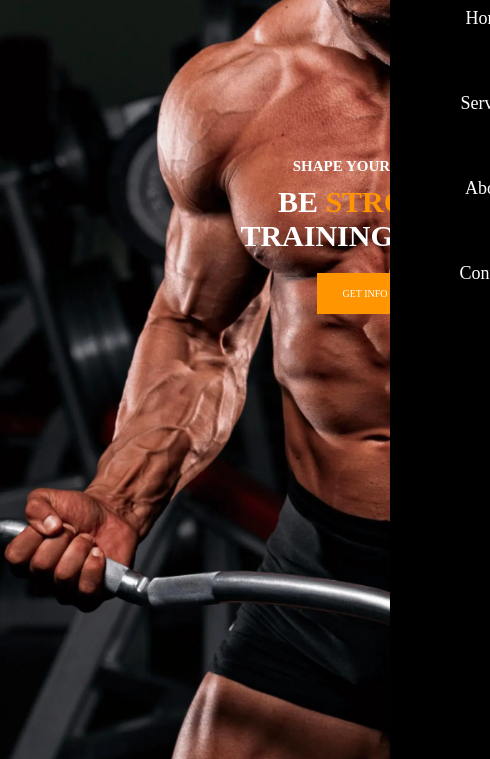
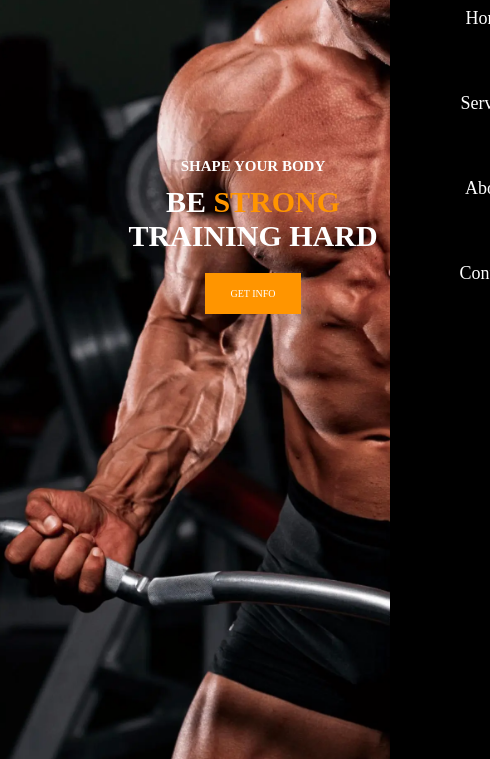
Before and after one commit to Pratipalsinh3397/Gym-Landing-Page, a plain HTML site: page index.html in a window 390 px wide. Shown: the part 82-841 px from the top of the page, 490 px wide, since content can reach past the window. Drawn offline with Linux system fonts and the light colour scheme; a web font is replaced by a local one.

Commit message:
Update mediaquery.css

```diff
--- a/mediaquery.css
+++ b/mediaquery.css
@@ -53,7 +53,7 @@
         width: 250px;
         font-size: 15px;
         float: inline-start;
-        margin: 15pc 3pc 0pc 15pc;
+        margin: 15pc 3pc 0pc 8pc;
         /* border: 1px solid red; */
         z-index: 0;
     }
```
